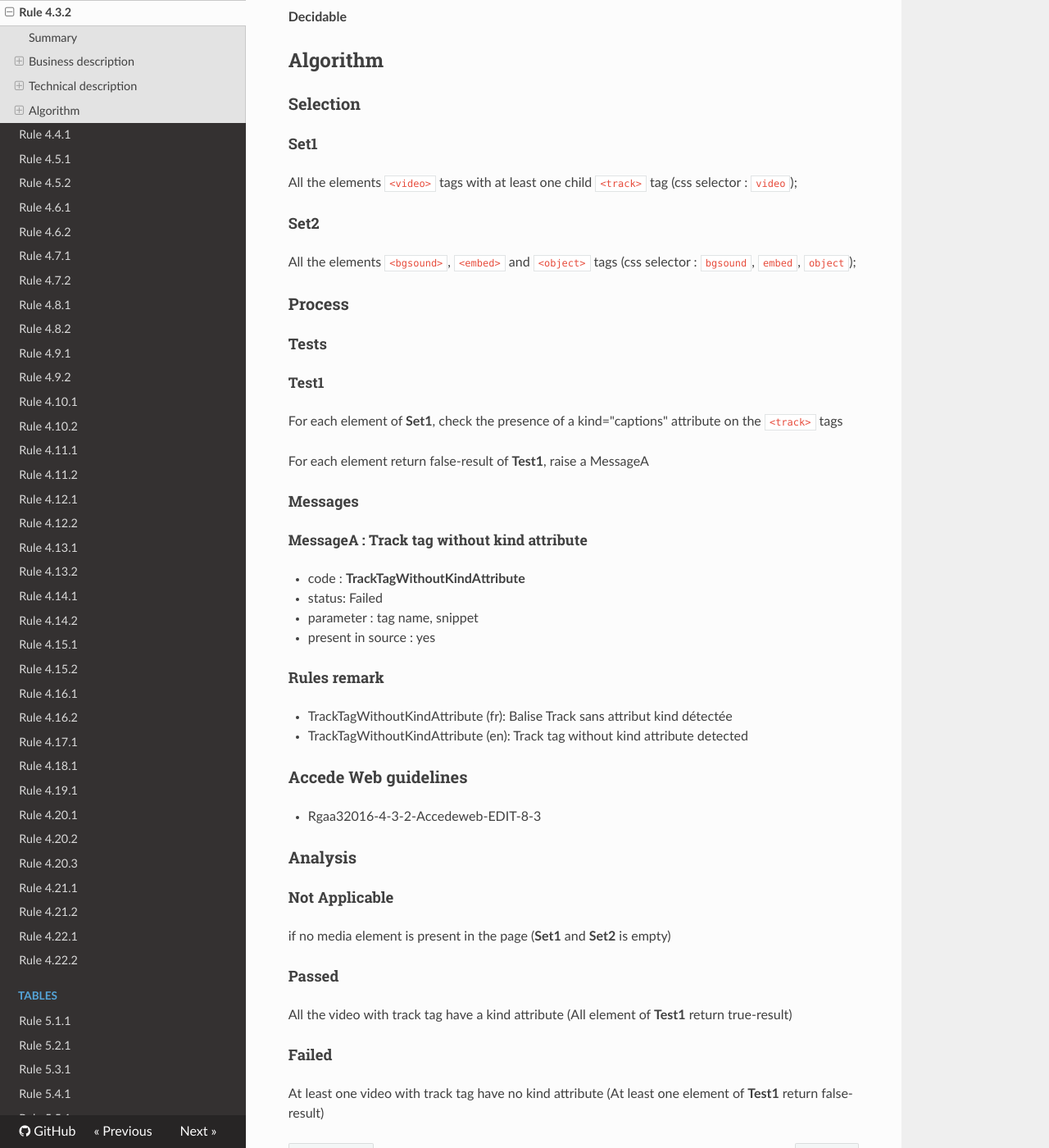
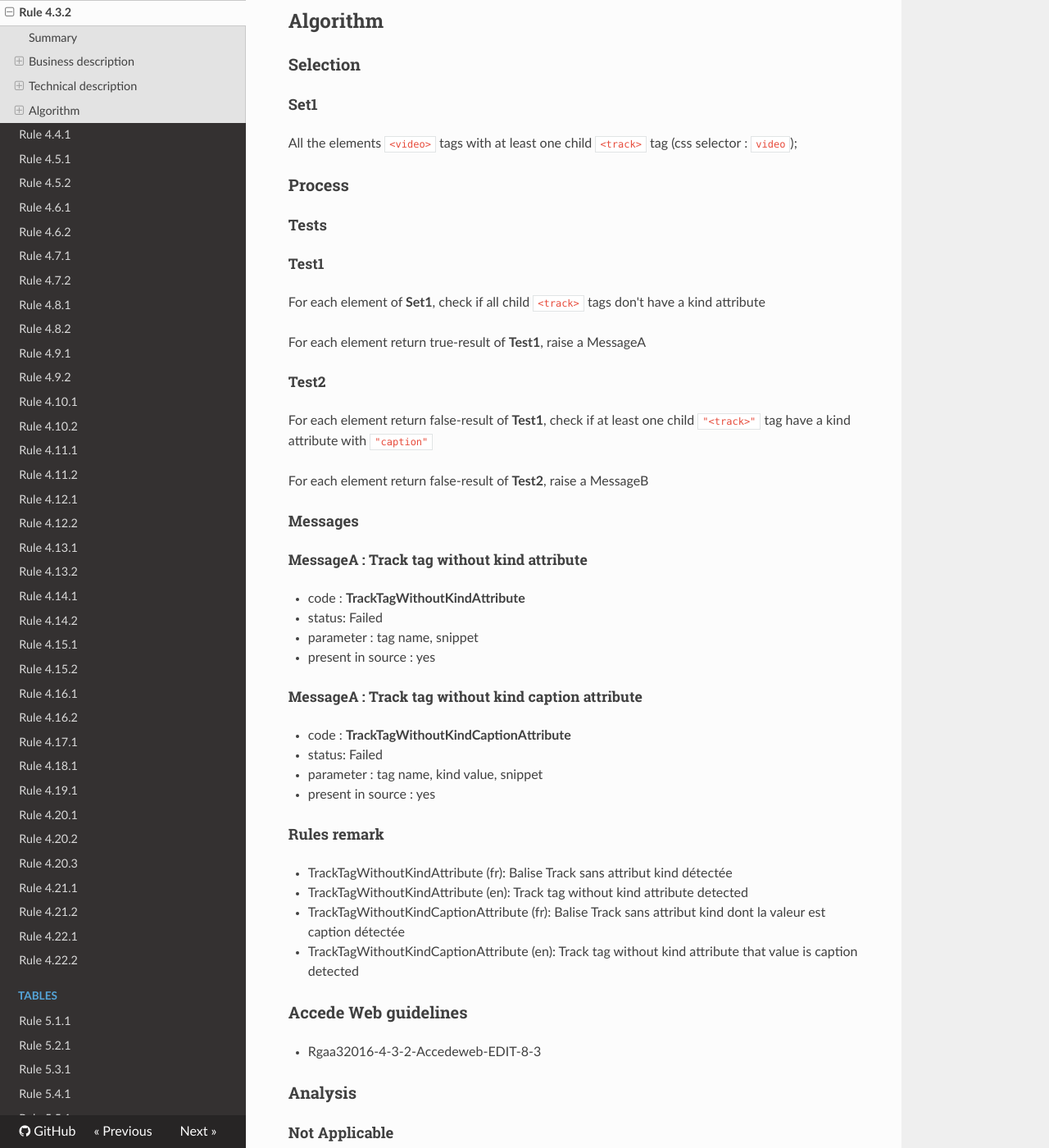
Before and after one commit to Tanaguru/RGAA3-2016, an MkDocs documentation site: the page built from docs/Rule-4-3-2.md, in a window 1280 px wide and 1400 px high, scrolled down 932 px. Shown: the whole window at 82% size. Built offline with MkDocs 1.6.1, drawn with Linux system fonts in a browser that asks for light colours; nearby versions of some CDN libraries; old or Windows-style settings are respelled for this version of MkDocs; some of the changed text lies outside the part shown.

Commit message:
Update test 4.3.2

```diff
--- a/docs/Rule-4-3-2.md
+++ b/docs/Rule-4-3-2.md
@@ -1,8 +1,6 @@
 # Rule 4.3.2
 
 ## Summary
-
-No-check rule
 
 ## Business description
 
@@ -40,19 +38,21 @@ Pour chaque <a href="http://references.modernisation.gouv.fr/referentiel-techniq
 
 All the elements `<video>` tags with at least one child `<track>` tag (css selector : `video`);
 
-#### Set2
-
-All the elements `<bgsound>`, `<embed>` and `<object>` tags (css selector : `bgsound`, `embed`, `object`);
-
 ### Process
 
 #### Tests
 
 ##### Test1
 
-For each element of **Set1**, check the presence of a kind="captions" attribute on the `<track>` tags
+For each element of **Set1**, check if all child `<track>` tags don't have a kind attribute
 
-For each element return false-result of **Test1**, raise a MessageA
+For each element return true-result of **Test1**, raise a MessageA
+
+##### Test2
+
+For each element return false-result of **Test1**, check if at least one child `"<track>"` tag have a kind attribute with `"caption"`
+
+For each element return false-result of **Test2**, raise a MessageB
 
 #### Messages
 
@@ -63,10 +63,20 @@ For each element return false-result of **Test1**, raise a MessageA
 -    parameter : tag name, snippet
 -    present in source : yes
 
+##### MessageA : Track tag without kind caption attribute
+
+-    code : **TrackTagWithoutKindCaptionAttribute**
+-    status: Failed
+-    parameter : tag name, kind value, snippet
+-    present in source : yes
+
 #### Rules remark
 
  * TrackTagWithoutKindAttribute (fr): Balise Track sans attribut kind d&eacute;tect&eacute;e
  * TrackTagWithoutKindAttribute (en): Track tag without kind attribute detected
+
+ * TrackTagWithoutKindCaptionAttribute (fr): Balise Track sans attribut kind dont la valeur est caption d&eacute;tect&eacute;e
+ * TrackTagWithoutKindCaptionAttribute (en): Track tag without kind attribute that value is caption detected
 
 ### Accede Web guidelines
 
@@ -76,12 +86,14 @@ For each element return false-result of **Test1**, raise a MessageA
 
 #### Not Applicable
 
-if no media element is present in the page (**Set1** and **Set2** is empty)
+if no media element with track tag is present in the page (**Set1** is empty)
 
 #### Passed
 
-All the video with track tag have a kind attribute (All element of **Test1** return true-result)
+All the video with track tag have a kind attribute with caption (All element of **Test2** return true-result)
 
 #### Failed
 
 At least one video with track tag have no kind attribute (At least one element of **Test1** return false-result)
+
+At least one video with track tag without kind attribute that value is caption (At least one element of **Test2** return false-result)
```
Also changed, not shown: 3 other files.
